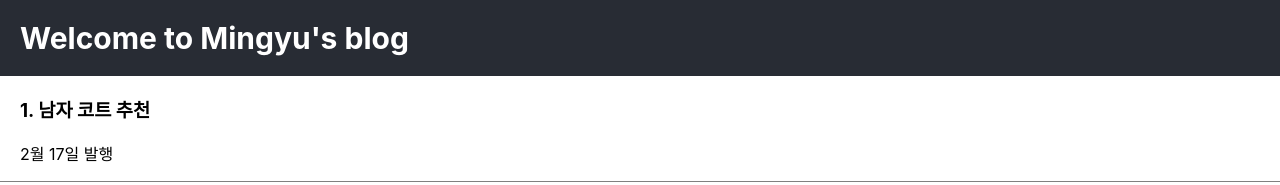
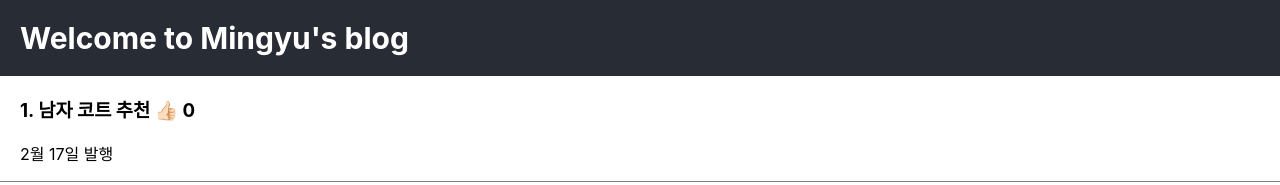
Before and after one commit to Minn97u/Blog, a React (Create React App) app: page / in a window 1280 px wide. Shown: the top 185 px of the page. Built offline with nearby package versions, Linux system fonts and the light colour scheme.

Commit message:
feat: onClik 기능 구현해보기

```diff
--- a/src/App.js
+++ b/src/App.js
@@ -1,3 +1,5 @@
+/* eslint-disable */
+
 import { useState } from "react";
 import "./App.css";
 
@@ -8,6 +10,8 @@
     "강남 우동 맛집",
     "파이썬독학",
   ]);
+  const [like, setLike] = useState(0);
+
 
   return (
     <div className="App">
@@ -17,7 +21,9 @@
         </h1>
       </div>
       <div className="list">
-        <h3>1. {title[0]}</h3>
+        <h3>
+          1. {title[0]} <span onClick={() => setLike(like + 1)}>👍🏻</span> {like}{" "}
+        </h3>
         <p>2월 17일 발행</p>
       </div>
       <div className="list">
```
